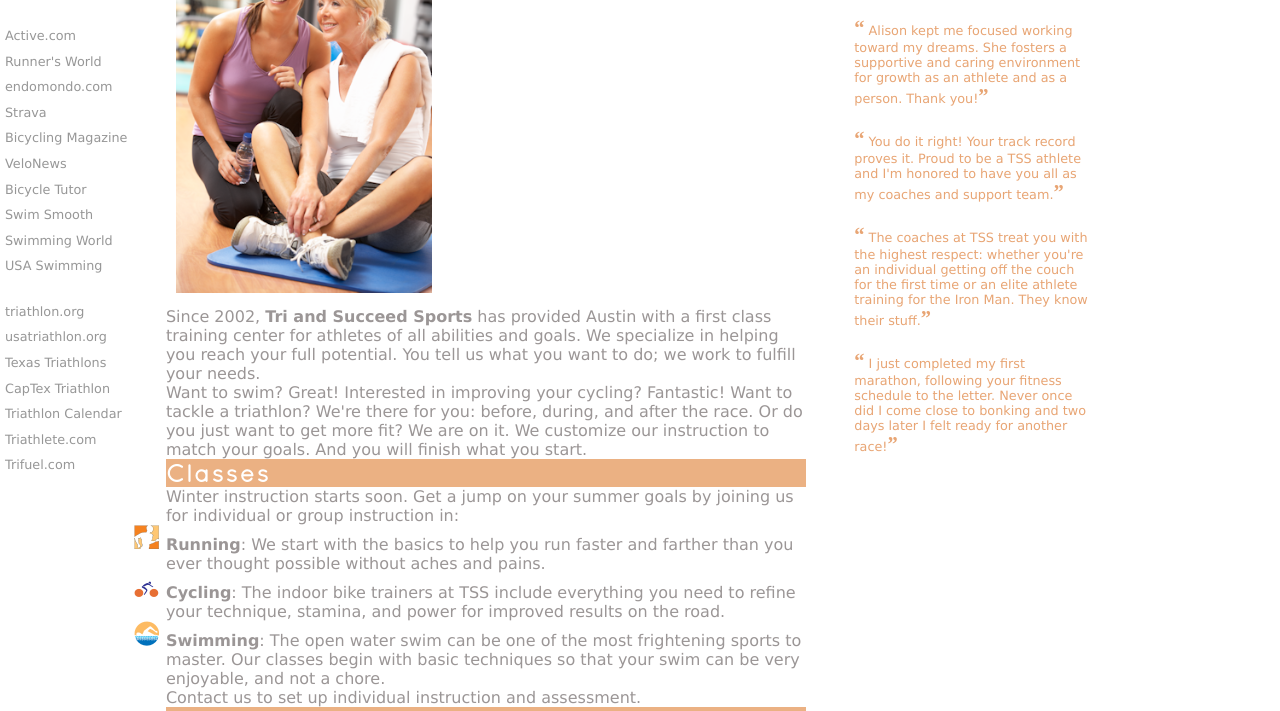
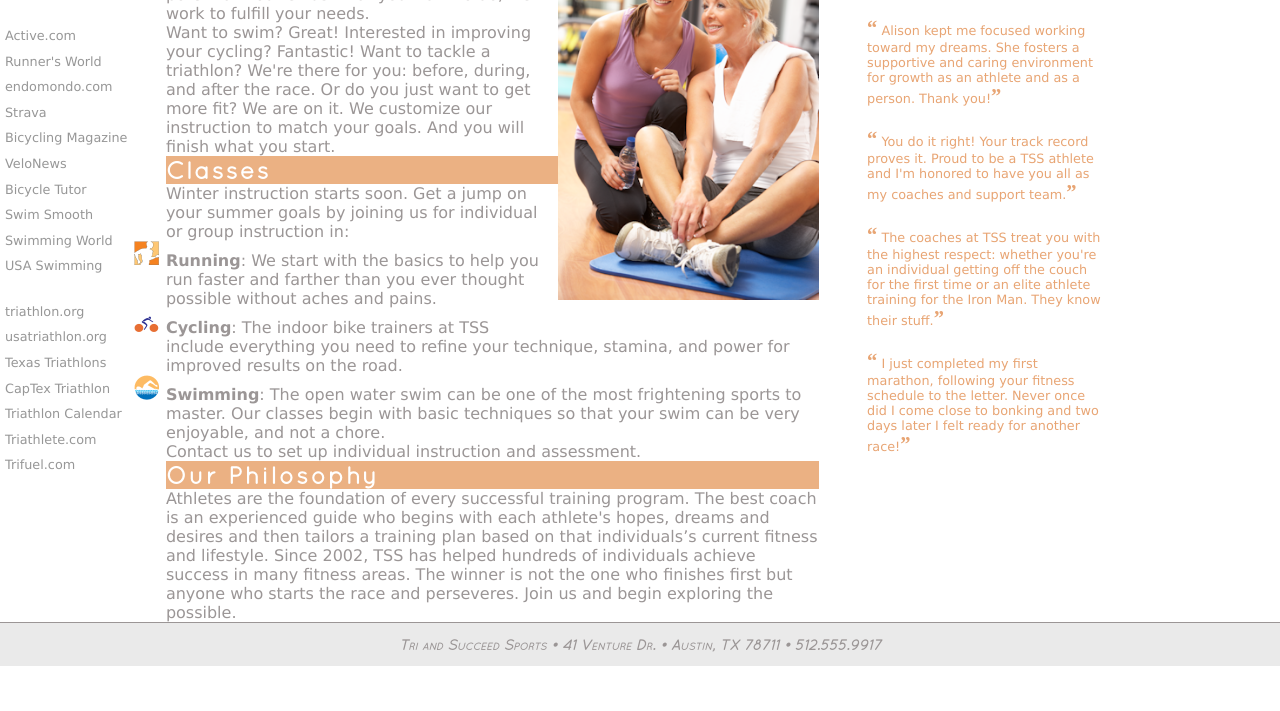
Before and after one commit to Lairebaux/Front_End_Layouts, a plain HTML site: page Fitness_Club/index.html in a window 1280 px wide. Shown: the part 287-998 px from the top of the page. After the commit the page ends 953 px from the top, so only its background shows below. Drawn offline with Linux system fonts and the light colour scheme; files whose address does not match are found by name.

Commit message:
second commit

```diff
--- a/Fitness_Club/css/main.css
+++ b/Fitness_Club/css/main.css
@@ -7,13 +7,20 @@
 body {
     color: rgb(155, 150, 150);
     font-family: Verdana, Geneva, Tahoma, sans-serif;
+    /* max-width: 1020px; */
+    min-width: 640px;
+    width: 100%;
+
 }
 
+
+header {
+    width: 100%;
+}
 
 header img {
     width: 100%;
 }
-
 
 h1,
 h2 {
@@ -74,7 +81,7 @@
 article#about {
     float: left;
     margin: 0 3% 0 3%;
-    width: 50%;
+    width: 51%;
 }
 
 article#about h1 {
@@ -88,6 +95,7 @@
 }
 
 article#about img {
+    float: right;
     margin: 0 0 10px 10px;
     width: 40%;
 }
```
Also changed, not shown: Fitness_Club/images/target.PNG (added), README.md.
